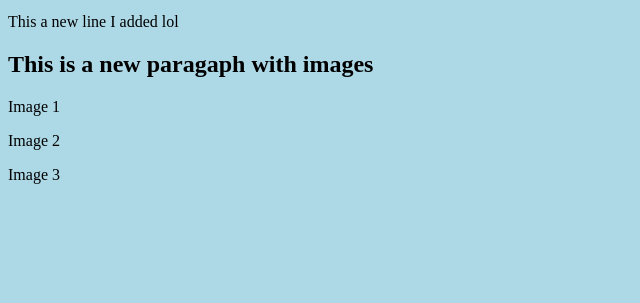
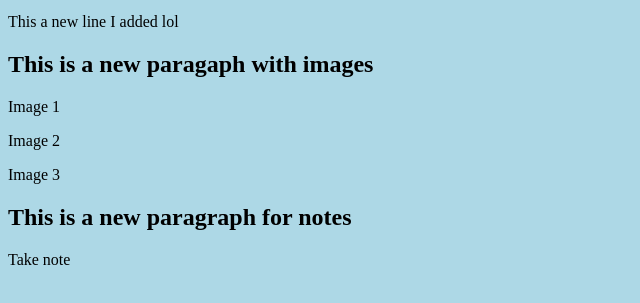
Before and after one commit to Coder-Here/Coder-Here.github.io, a plain HTML site: page index.html in a window 1280 px wide. Shown: the part 101-404 px from the top of the page, without its empty margins (0-640 px from the left). Drawn offline with Linux system fonts and the light colour scheme.

Commit message:
Updated index.html

```diff
--- a/index.html
+++ b/index.html
@@ -16,5 +16,8 @@
 <p>Image 2</p>
 <p>Image 3</p>
 
+<h2>This is a new paragraph for notes</h2>
+<p>Take note</p>
+
 </body>
 </html>
```
